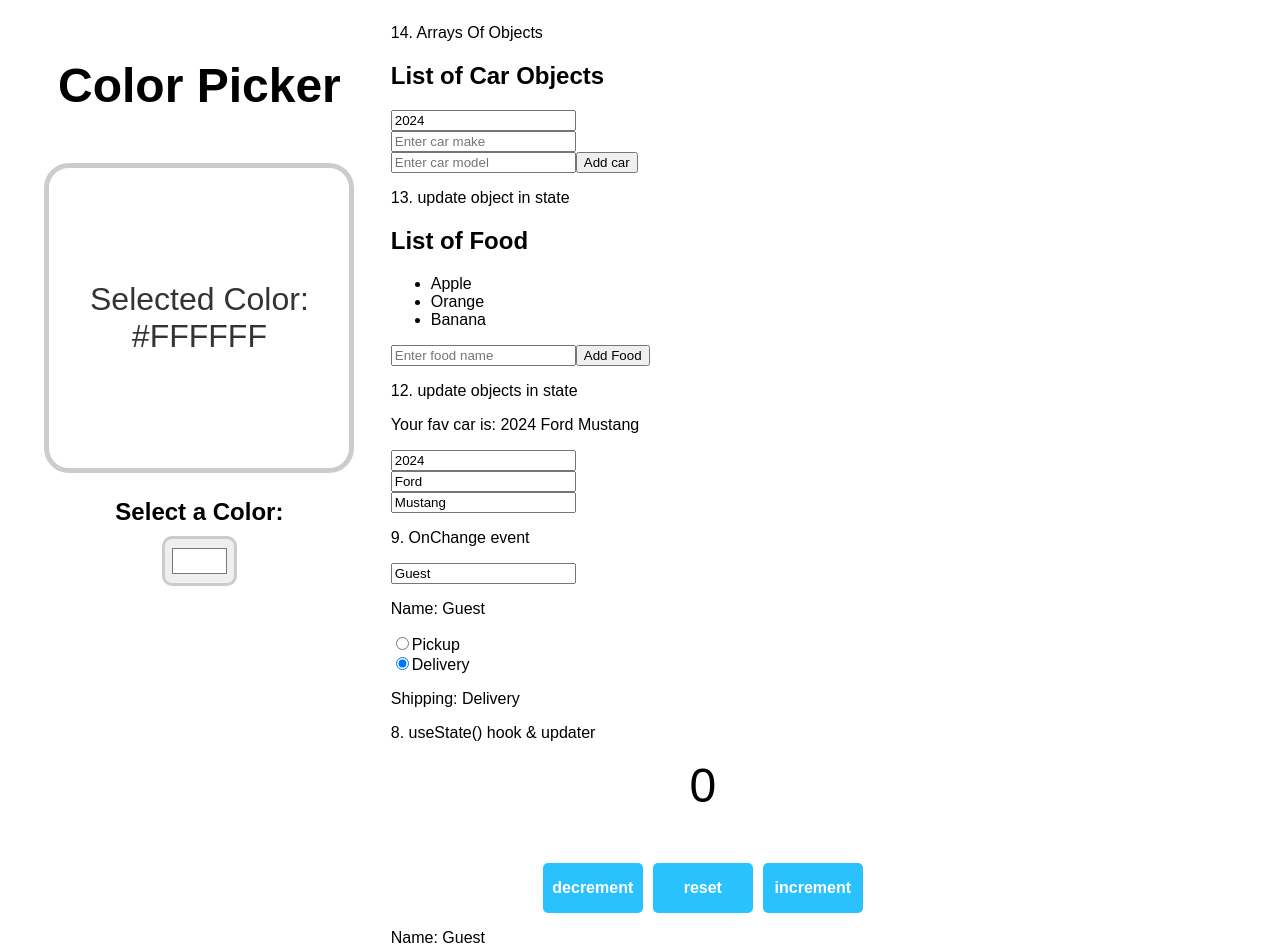
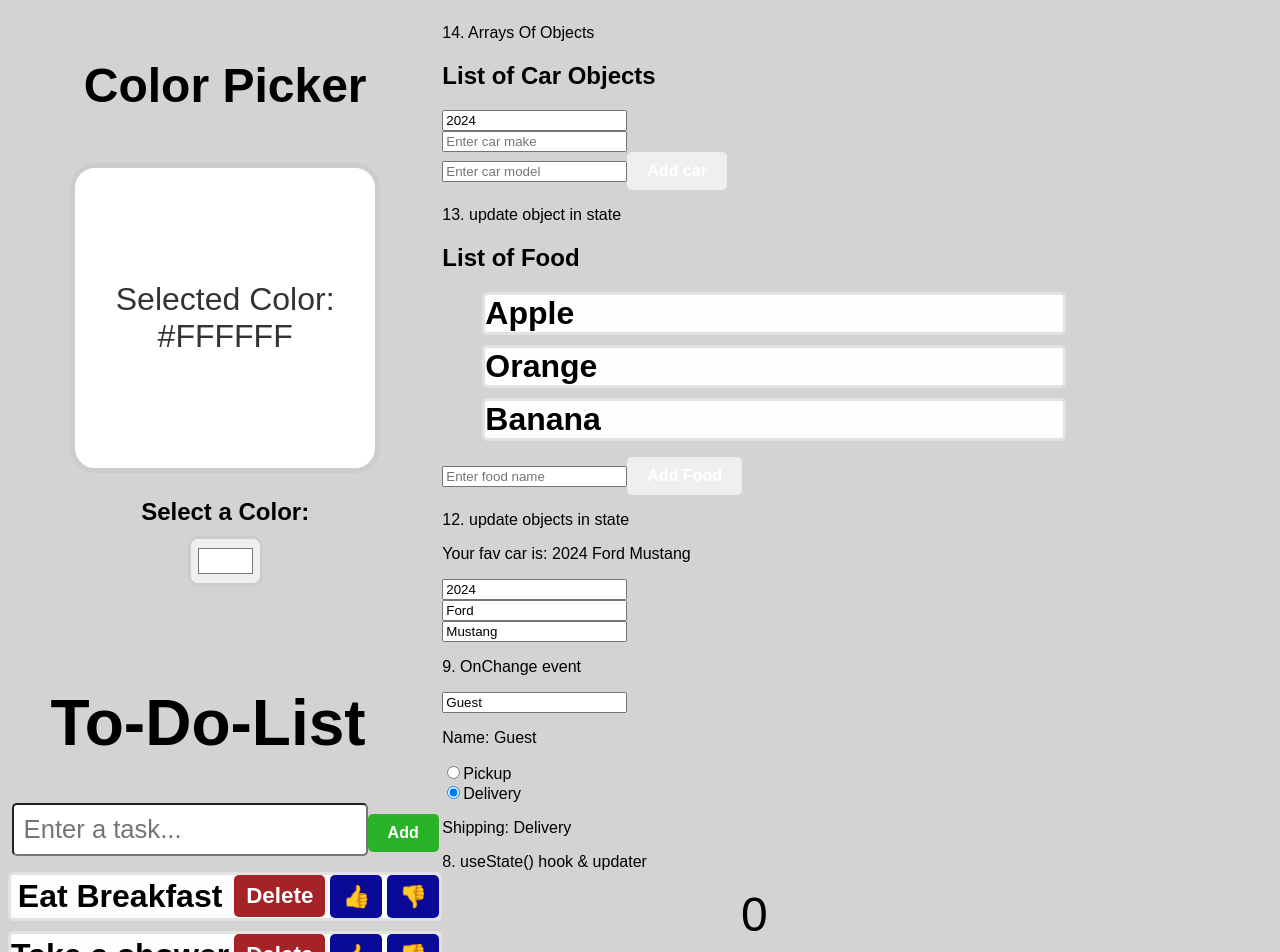
Before and after one commit to dominids/website, a React (Vite) app in the folder my-react-app/: page / in a window 1280 px wide. Shown: the top 952 px of the page. Built offline with nearby package versions, Linux system fonts and the light colour scheme.

Commit message:
to do list app

```diff
--- a/my-react-app/src/App.tsx
+++ b/my-react-app/src/App.tsx
@@ -11,6 +11,7 @@
 import UpdateObjects from "./UpdateObjects";
 import UpdateArrays from "./UpdateArrays";
 import ArraysOfObjects from "./ArrayOfObjects";
+import ToDoList from "./ToDoList/ToDoList";
 function App() {
   const fruits = [
     {id: 1,name:"apple", calories: 95},
@@ -27,6 +28,7 @@
     <div className="container">
       <div>
         <ColorPicker />
+        <ToDoList />
       </div>
       <div>
         <p>14. Arrays Of Objects</p>
--- a/my-react-app/src/ArrayOfObjects.tsx
+++ b/my-react-app/src/ArrayOfObjects.tsx
@@ -1,4 +1,3 @@
-import { element, number } from "prop-types";
 import { useState } from "react";
 
 function ArraysOfObjects(){
--- /dev/null
+++ b/my-react-app/src/ToDoList/ToDoList.tsx
@@ -0,0 +1,64 @@
+import { useState } from "react"
+
+function ToDoList(){
+
+    const[tasks, setTasks] = useState(["Eat Breakfast", "Take a shower", "Walk the dog"]);
+    const[newTask, setNewTask] = useState("");
+
+    function handleInputChange(event:any){
+        setNewTask(event.target.value);
+    }
+
+    function addTask(){
+        if(newTask.trim() !== ""){
+            setTasks(t=>[...t, newTask]);
+            setNewTask("");
+        }
+    }
+
+    function deleteTask(index:any){
+        const updatedTasks = tasks.filter((_, i) => i !== index);
+        setTasks(updatedTasks);
+    }
+
+    function moveTaskUp(index:any){
+        if(index>0){
+            const updatedTasks = [...tasks];
+            [updatedTasks[index], updatedTasks[index -1]] =
+            [updatedTasks[index-1], updatedTasks[index]];
+            setTasks(updatedTasks);
+        }
+    }
+
+    function moveTaskDown(index:any){
+            if(index<tasks.length){
+                const updatedTasks = [...tasks];
+                [updatedTasks[index], updatedTasks[index +1]] =
+                [updatedTasks[index+1], updatedTasks[index]];
+                setTasks(updatedTasks);
+            }
+    }
+
+
+    return(<div className="to-do-list">
+        <h1>To-Do-List</h1>
+        <div>
+            <input type="text" placeholder="Enter a task..." value={newTask}
+            onChange={handleInputChange} name="" id="" />
+
+            <button className="add-button" onClick={addTask}>Add</button>
+        </div>
+
+        <ol>
+            {tasks.map((task, index) =>
+            <li key={index}><span className="text">{task}</span>
+            <button className="delete-button" onClick={()=>deleteTask(index)}>Delete</button>
+            <button className="move-button" onClick={()=>moveTaskUp(index)}>👍</button>
+            <button className="move-button" onClick={()=>moveTaskDown(index)}>👎</button>
+            </li>
+            )}
+        </ol>
+    </div>);
+}
+
+export default ToDoList
--- a/my-react-app/src/index.css
+++ b/my-react-app/src/index.css
@@ -1,3 +1,73 @@
+.to-do-list{
+  text-align: center;
+  margin-top: 100px;
+
+}
+.to-do-list h1{
+  font-size: 4rem;
+  width: 400px;
+
+}
+button{
+  font-size: 1rem;
+  font-weight: bold;
+  padding: 10px 20px;
+  color: white;
+  border: none;
+  border-radius: 5px;
+  cursor: pointer;
+  transition: background-color 0.5 ease;
+}
+.add-button{
+  background-color: hsl(120, 63%, 43%);
+}
+.add-button:hover{
+  background-color: hsl(120, 63%, 53%);
+}
+.delete-button{
+  background-color: hsl(358, 66%, 39%);
+}
+.delete-button:hover{
+  background-color: hsl(358, 66%, 49%);
+}
+.move-button{
+  background-color: hsl(240, 88%, 32%);
+}
+.move-button:hover{
+  background-color: hsl(240, 88%, 42%);
+}
+
+.to-do-list input[type="text"]{
+  font-size: 1.6rem;
+  padding: 10px;
+  border: 2px solid hsla(0,0,80%,0.5);
+  border-radius: 5px;
+  color: hsla(0, 0%, 50%, 0.498);
+}
+ol{
+  padding: 0;
+}
+li{
+  font-size: 2rem;
+  font-weight: bold;
+  background-color: hsla(0, 0%, 100%, 0.97);
+  margin-bottom: 10px;
+  border: 3px solid hsl(0, 0%, 85%, 0.75);
+  border-radius: 5px;
+  display: flex;
+  align-items: center;
+}
+.text{
+  flex: 1;
+}
+.delete-button, .move-button{
+  padding: 8px 12px;
+  font-size: 1.4rem;
+  margin-left: 5px;
+}
+
+
+
 .container{
   display: flex;
 }
@@ -103,6 +173,7 @@
 
 body{
   font-family: Arial, Helvetica, sans-serif;
+  background-color: hsl(0, 3%, 83%);
 }
 .color-picker-container{
   display: flex;
```
